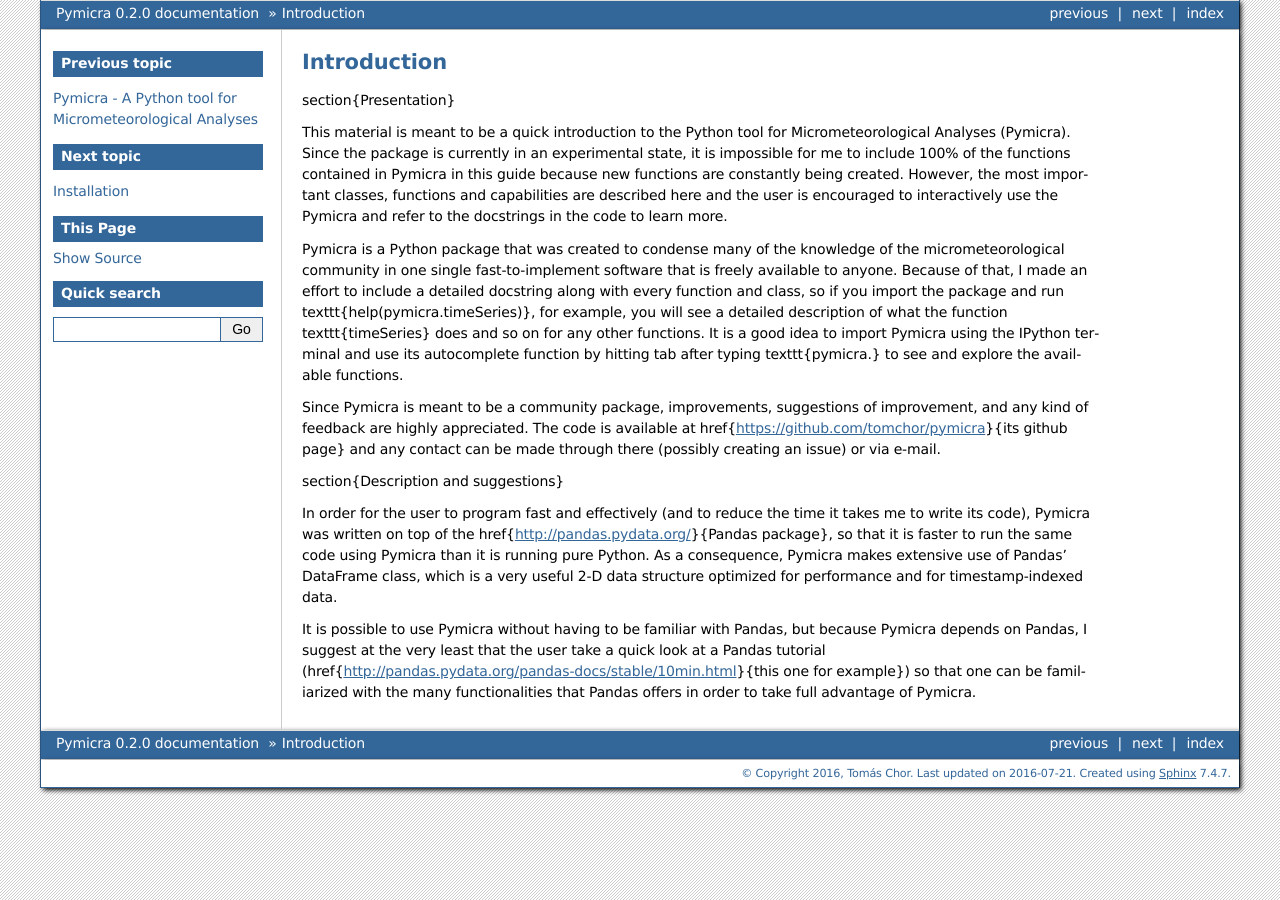
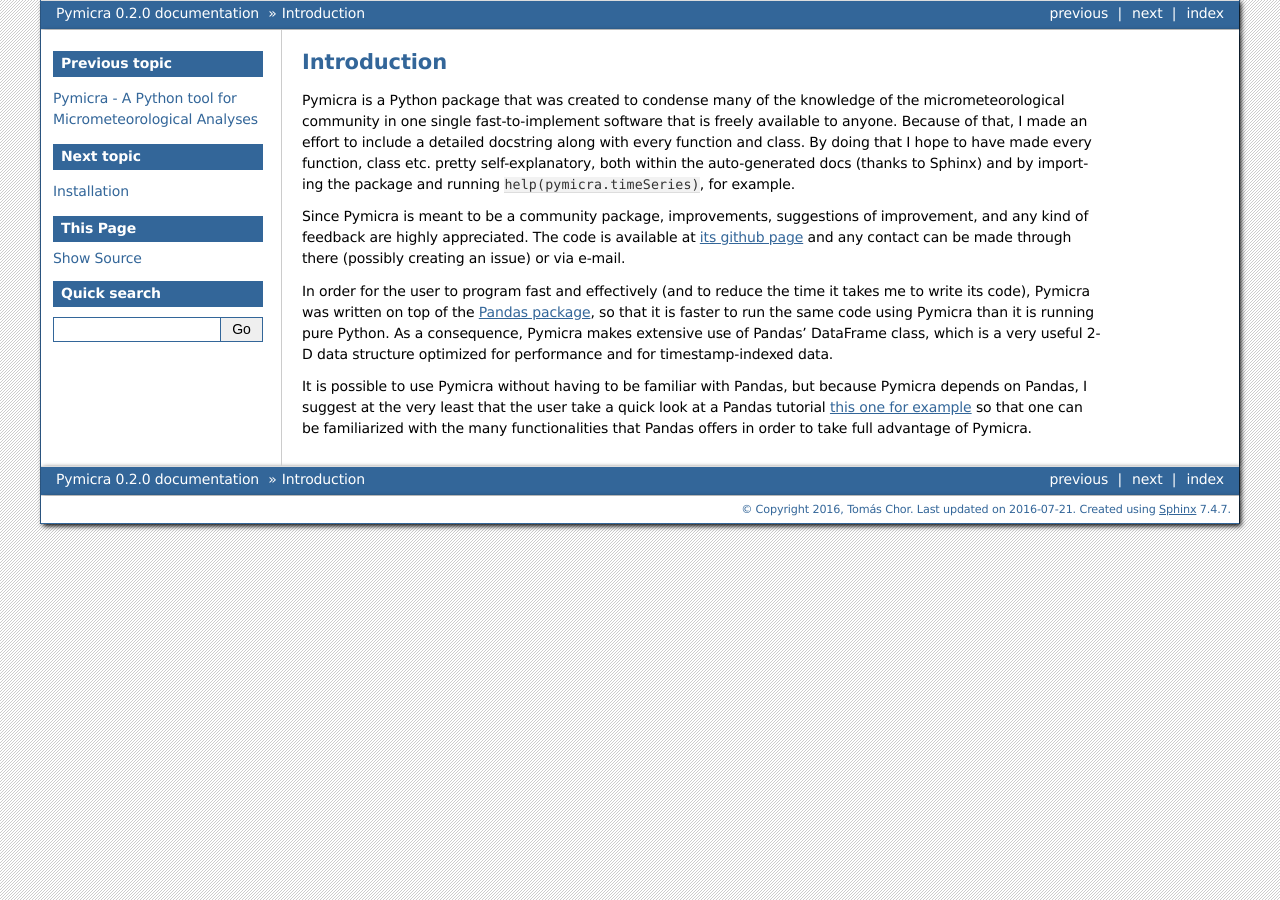
Before and after one commit to tomchor/pymicra, a Sphinx documentation site: the page built from docs/intro.rst, in a window 1280 px wide. Built offline with Sphinx 7.4.7, drawn with Linux system fonts in a browser that asks for light colours.

Commit message:
added some rst files in docs

```diff
--- a/docs/index.rst
+++ b/docs/index.rst
@@ -7,6 +7,7 @@
 .. include:: README.rst
 
 Contents:
+---------
 
 .. toctree::
    :maxdepth: 2
--- a/docs/intro.rst
+++ b/docs/intro.rst
@@ -1,37 +1,26 @@
 Introduction
 ============
 
-\section{Presentation}
-
-This material is meant to be a quick introduction to the Python tool for
-Micrometeorological Analyses (Pymicra). Since the package is currently in an
-experimental state, it is impossible for me to include 100\% of the
-functions contained in Pymicra in this guide because new functions are
-constantly being created. However, the most important classes, functions and
-capabilities are described here and the user is encouraged to interactively use
-the Pymicra and refer to the docstrings in the code to learn more.
-
 Pymicra is a Python package that was created to condense many of the knowledge
 of the micrometeorological community in one single fast-to-implement software
-that is freely available to anyone. Because of that, I made an effort to include
-a detailed docstring along with every function and class, so if you import the
-package and run \texttt{help(pymicra.timeSeries)}, for example, you will see a
-detailed description of what the function \texttt{timeSeries} does and so on for
-any other functions. It is a good idea to import Pymicra using the IPython
-terminal and use its autocomplete function by hitting tab after typing
-\texttt{pymicra.} to see and explore the available functions.
+that is freely available to anyone. Because of that, I made an effort to
+include a detailed docstring along with every function and class. By doing that
+I hope to have made every function, class etc. pretty self-explanatory, both
+within the auto-generated docs (thanks to Sphinx) and by importing the package
+and running ``help(pymicra.timeSeries)``, for example.
+
 
 Since Pymicra is meant to be a community package, improvements, suggestions of
 improvement, and any kind of feedback are highly appreciated. The code is
-available at \href{https://github.com/tomchor/pymicra}{its github page} and any
-contact can be made through there (possibly creating an issue) or via e-mail.
+available at `its github page`_ and any contact can be made through there
+(possibly creating an issue) or via e-mail.
 
+.. _its github page: https://github.com/tomchor/pymicra
 
-\section{Description and suggestions}
 
 In order for the user to program fast and effectively (and to reduce the time it
 takes me to write its code), Pymicra was written on top of the
-\href{http://pandas.pydata.org/}{Pandas package}, so that it is faster to run
+`Pandas package <http://pandas.pydata.org/>`_, so that it is faster to run
 the same code using Pymicra than it is running pure Python. As a consequence,
 Pymicra makes extensive use of Pandas' DataFrame class, which is a very useful
 2-D data structure optimized for performance and for timestamp-indexed data.
@@ -39,6 +28,6 @@ Pymicra makes extensive use of Pandas' DataFrame class, which is a very useful
 It is possible to use Pymicra without having to be familiar with Pandas, but
 because Pymicra depends on Pandas, I suggest at the very least that the user
 take a quick look at a Pandas tutorial
-(\href{http://pandas.pydata.org/pandas-docs/stable/10min.html}{this one for
-example}) so that one can be familiarized with the many functionalities that
+`this one for example <http://pandas.pydata.org/pandas-docs/stable/10min.html>`_
+so that one can be familiarized with the many functionalities that
 Pandas offers in order to take full advantage of Pymicra.
```
Also changed, not shown: 3 other files.
